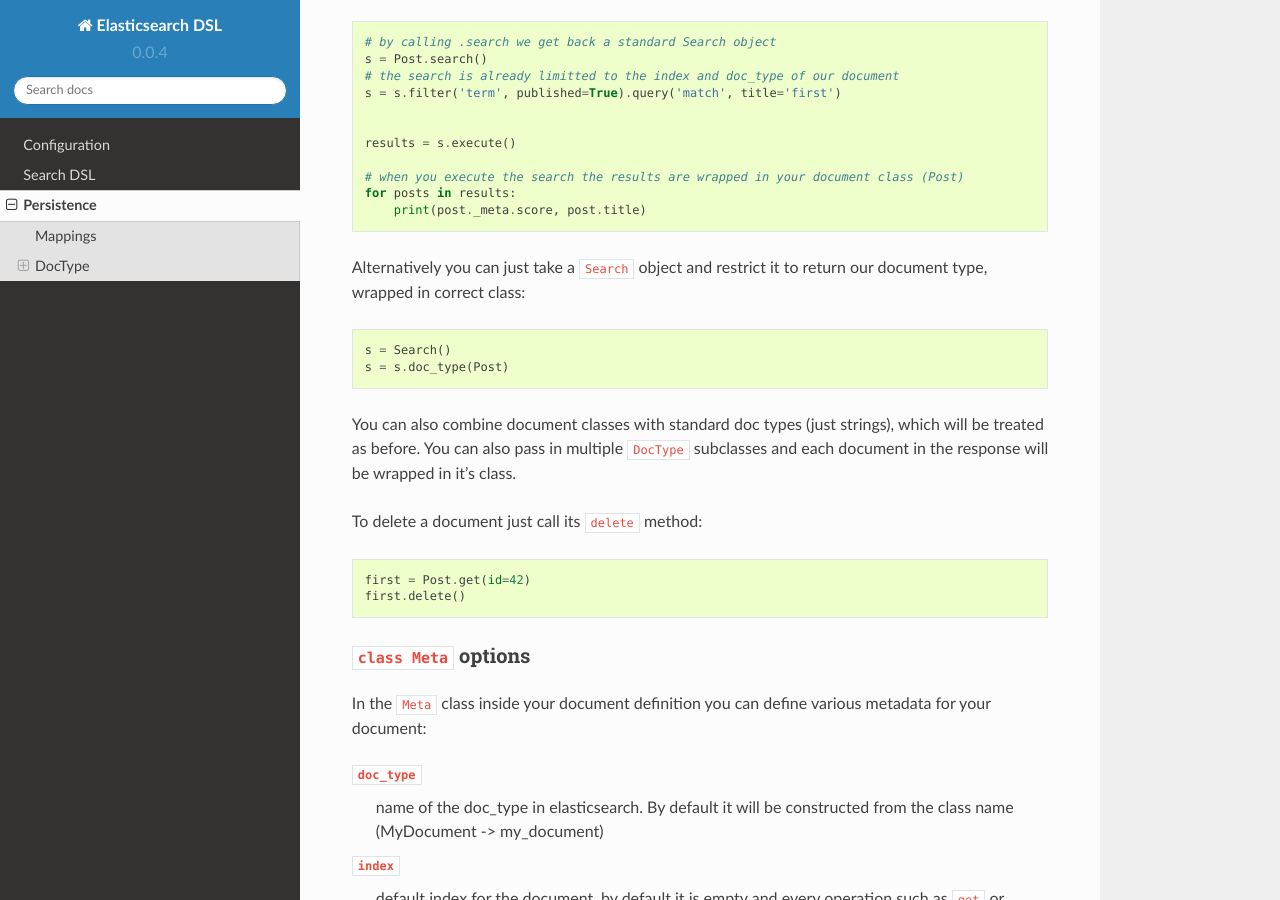
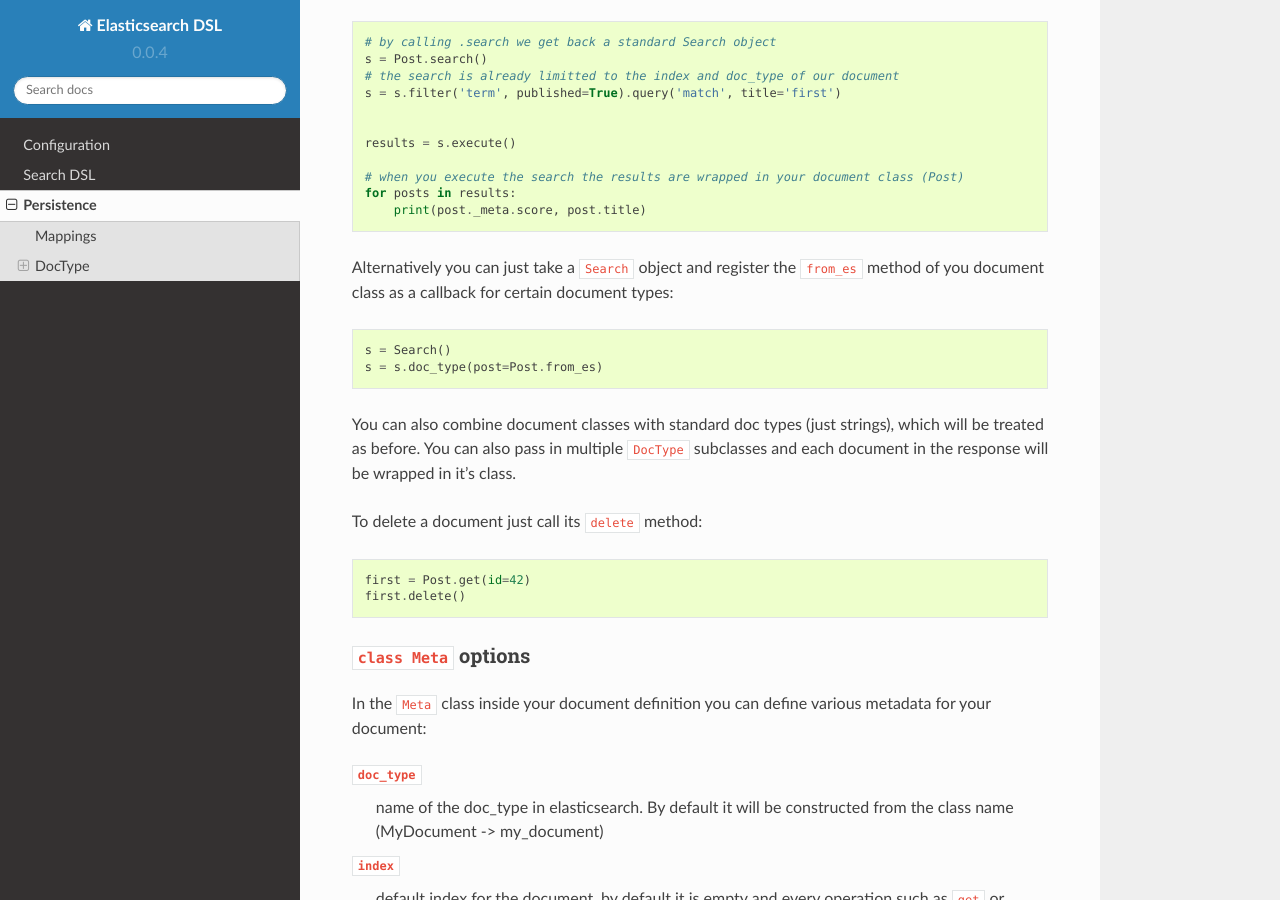
Before and after one commit to elastic/elasticsearch-dsl-py, a Sphinx documentation site: the page built from docs/persistence.rst, in a window 1280 px wide and 900 px high, scrolled down 2122 px. Built offline with Sphinx 7.4.7 and the Read the Docs theme 2.0.0, drawn with Linux system fonts in a browser that asks for light colours.

Commit message:
Fixed documentation on how to use DocTypes with raw Search object
Fixes #60 Thanks  assumptionsoup!

```diff
--- a/docs/persistence.rst
+++ b/docs/persistence.rst
@@ -131,13 +131,14 @@
     for posts in results:
         print(post._meta.score, post.title)
 
-Alternatively you can just take a ``Search`` object and restrict it to return
-our document type, wrapped in correct class:
+Alternatively you can just take a ``Search`` object and register the
+``from_es`` method of you document class as a callback for certain document
+types:
 
 .. code:: python
 
     s = Search()
-    s = s.doc_type(Post)
+    s = s.doc_type(post=Post.from_es)
 
 You can also combine document classes with standard doc types (just strings),
 which will be treated as before. You can also pass in multiple ``DocType``
```
